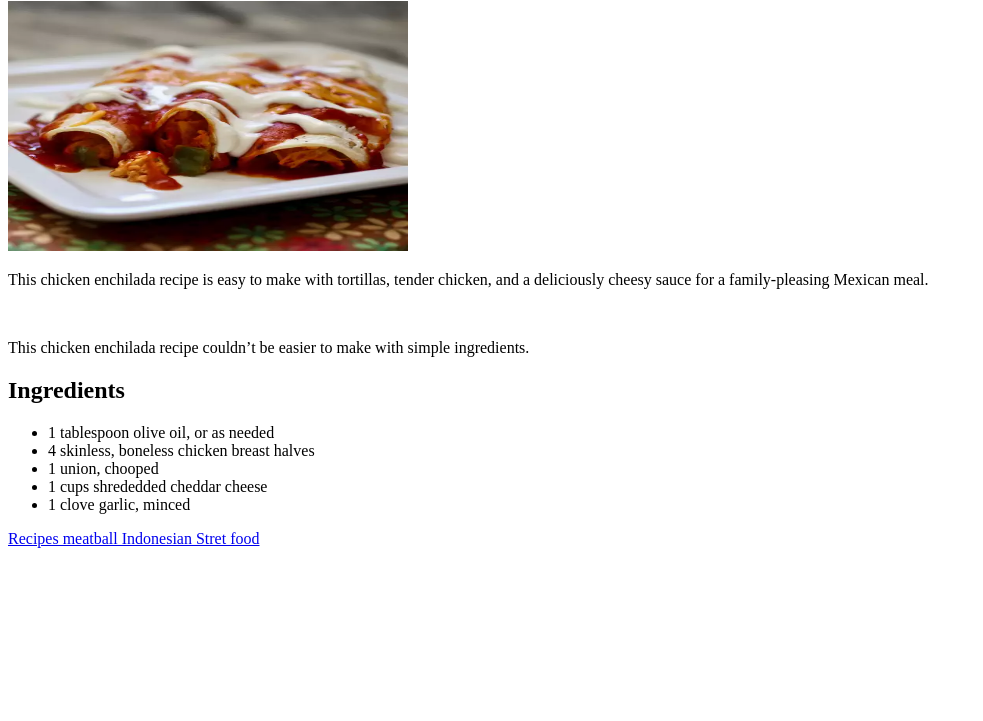
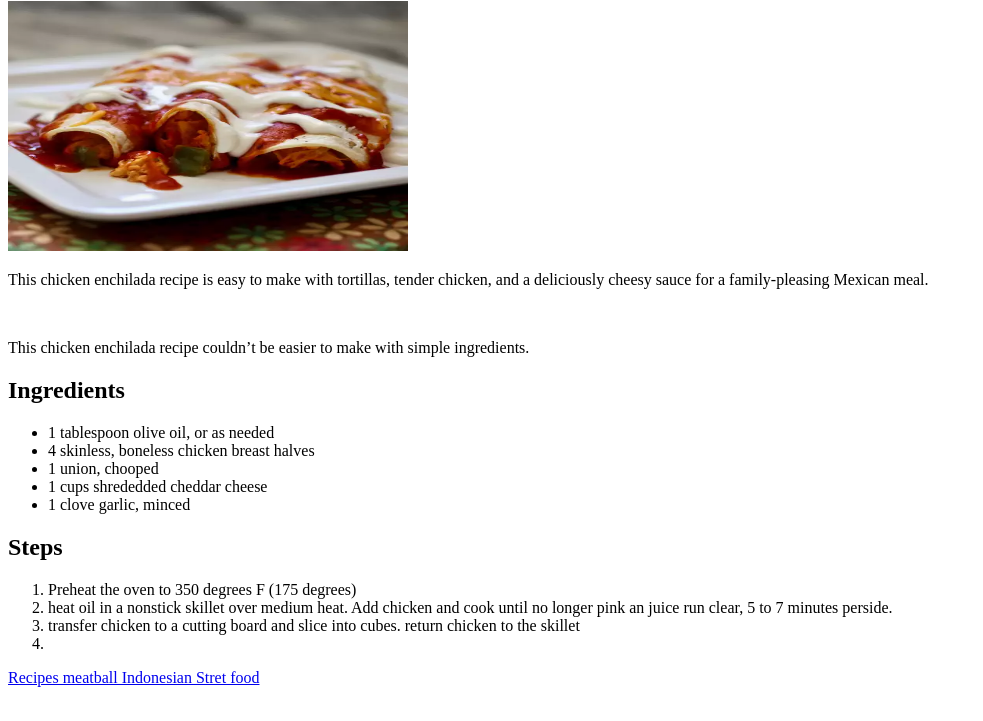
Before and after one commit to Sugilar-Hy/odin-recipes, a plain HTML site: page index.html in a window 1280 px wide. Shown: the part 79-800 px from the top of the page, without its empty margins (0-983 px from the left). Drawn offline with Linux system fonts and the light colour scheme.

Commit message:
add a steps use ordered list

```diff
--- a/index.html
+++ b/index.html
@@ -20,6 +20,17 @@
                 <li>1 cups shrededded cheddar cheese</li>
                 <li>1 clove garlic, minced</li>
             </ul>
+
+            <h2>Steps</h2>
+            <ol>
+                <li>Preheat the oven to 350 degrees F (175 degrees)</li>
+                <li>heat oil in a nonstick skillet over medium heat. Add chicken and cook until
+                    no longer pink an juice run clear, 5 to 7 minutes perside.
+                </li>
+                <li>transfer chicken to a cutting board and slice into cubes. return chicken to the skillet</li>
+                <li></li>
+            </ol>
+
             <a href="recipes/bakso.html" target="_blank" rel="noopener norefferer">Recipes meatball Indonesian Stret food</a>
     </body>
 </html>
```
